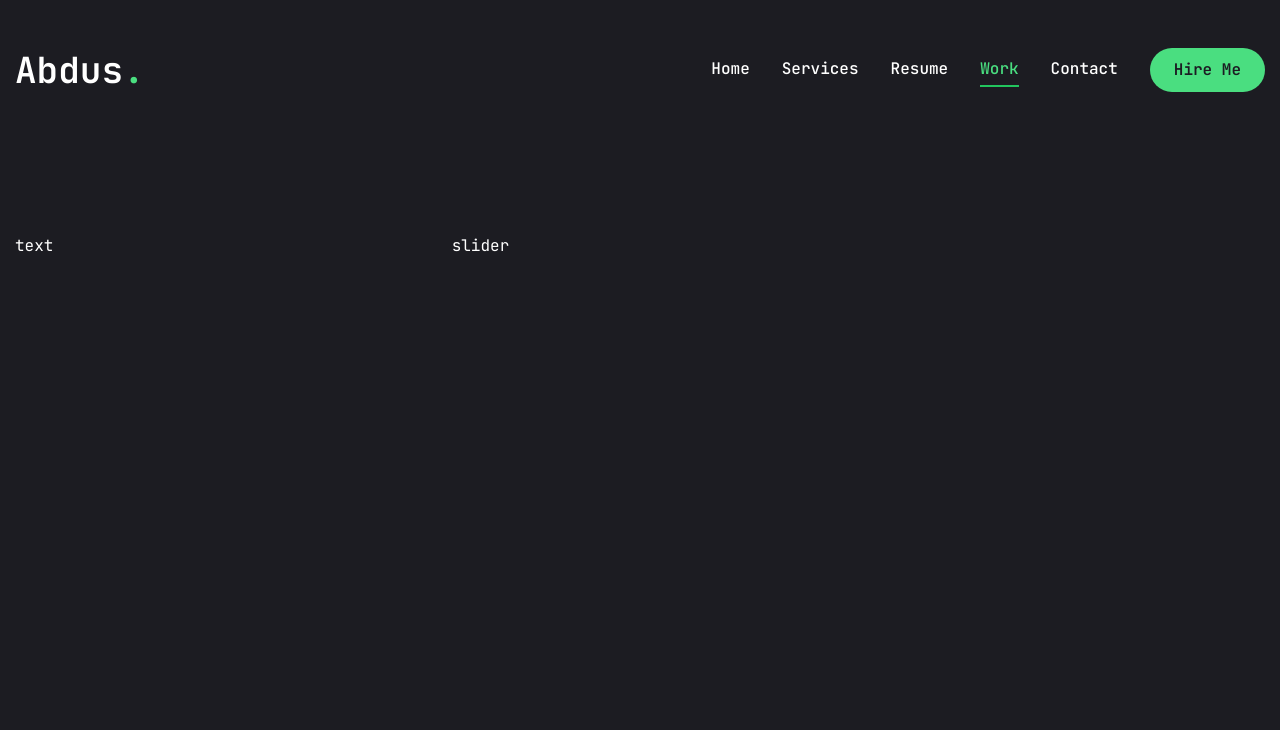
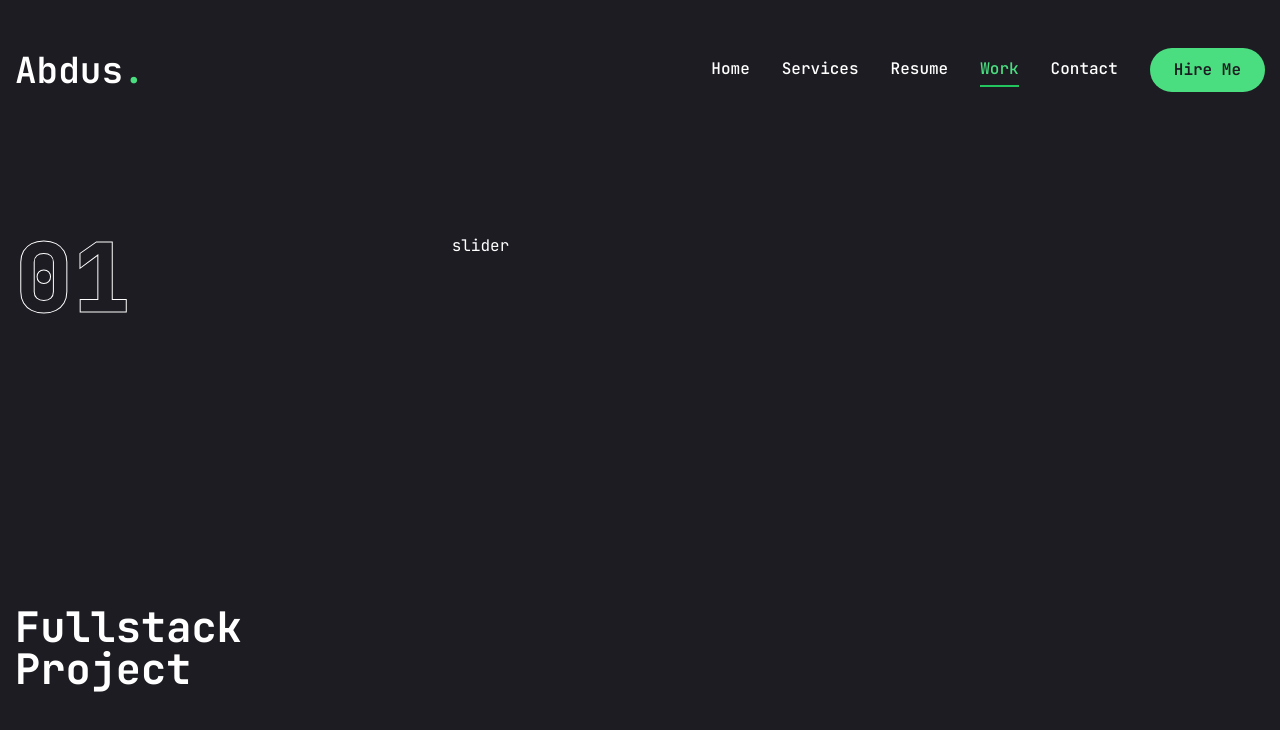
Before and after one commit to a10smd/portfolio-main, a Next.js app: page /work in a window 1280 px wide. Shown: the top 730 px of the page. Built offline with nearby package versions, Linux system fonts and the light colour scheme.

Commit message:
Major Changes

```diff
--- a/app/work/page.jsx
+++ b/app/work/page.jsx
@@ -55,7 +55,14 @@ const Work = () => {
       <div className="container mx-auto">
         <div className="flex flex-col xl:flex-row xl:gap-[30px]">
           <div className="w-full xl:w-[50%] xl:h-[460px] flex flex-col xl:justify-between order-2 xl:order-none">
-            text
+            {/* outline num */}
+            <div className="text-8xl leading-none font-extrabold text-transparent text-outline">
+              {project.num}
+            </div>
+            {/* project category */}
+            <h2 className="text-[42px] font-bold leading-none text-white group-hover:text-green-400 transition-all duration-500 capitalize ">
+              {project.category} project
+            </h2>
           </div>
           <div className="w-full">slider</div>
         </div>
```
